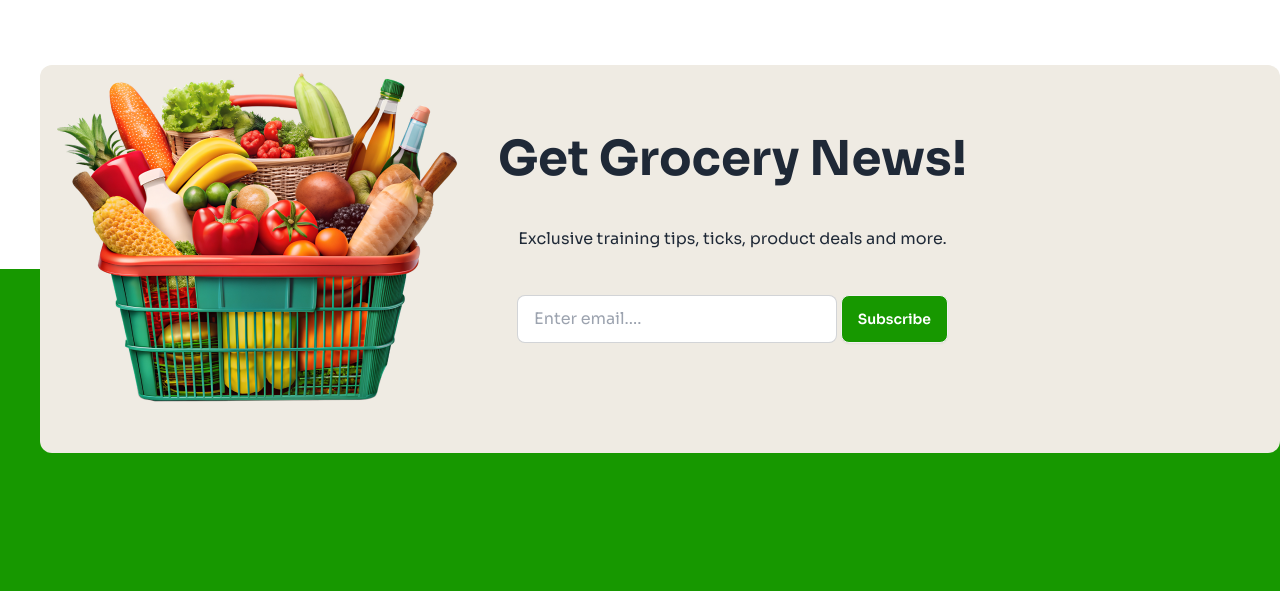
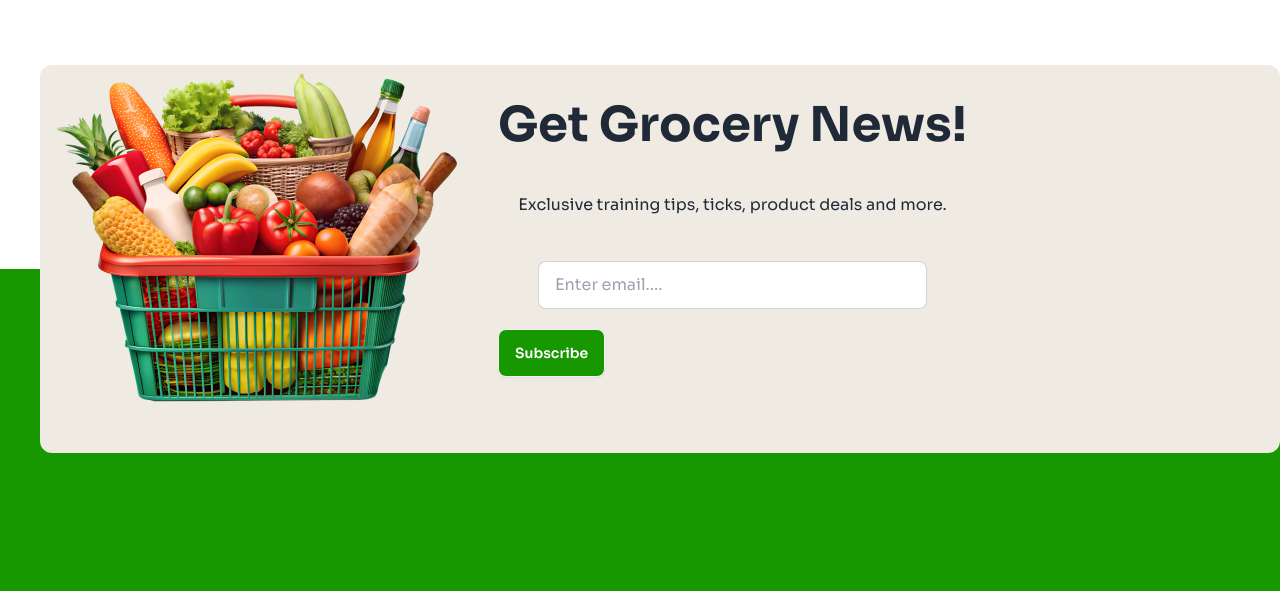
Before and after one commit to NaimuL295/Assigment-3, a plain HTML site: page index.html in a window 1280 px wide. Shown: the part 3218-3809 px from the top of the page. Drawn offline with nearby package versions, Linux system fonts and the light colour scheme.

Commit message:
change css

```diff
--- a/index.html
+++ b/index.html
@@ -432,10 +432,11 @@
                 <p class="lg:py-6  text-center">
                   Exclusive training tips, ticks, product deals and more.
                 </p>
-              <!-- <input type="text" placeholder="">   -->
-              <input type="text" placeholder="Enter email...." class="input input-bordered w-full max-w-xs outline-none " />
-               <button class="btn inline-block text-center bg-textbg  text-white"> Subscribe </button>
+
+             <div class="px-10">  <input type="text" placeholder="Enter email...." class="input input-bordered  w-full  max-sm:max-w-xs outline-none " /> </div>
+                <button class="btn  lg:block    text-center bg-textbg  text-white"> Subscribe </button>
               </div>
+
             </div>
            </div>
         </div>
```
